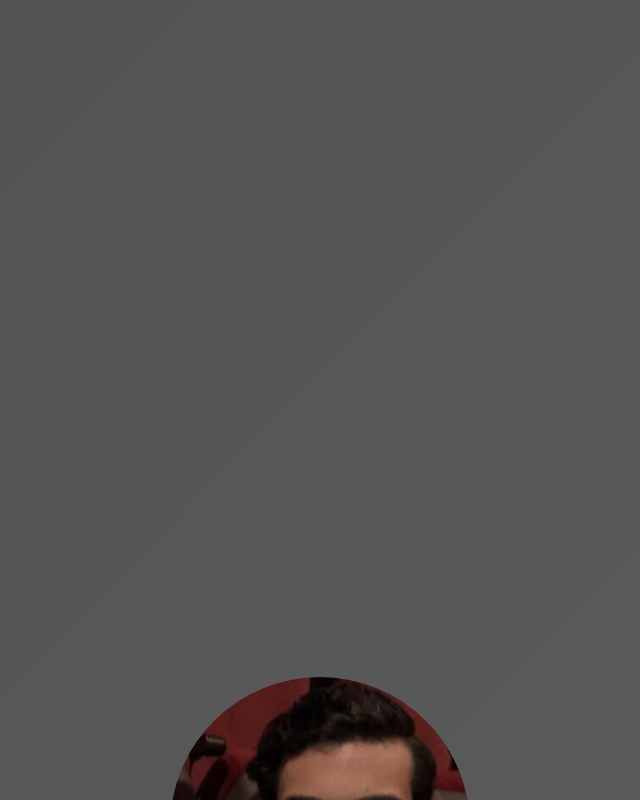
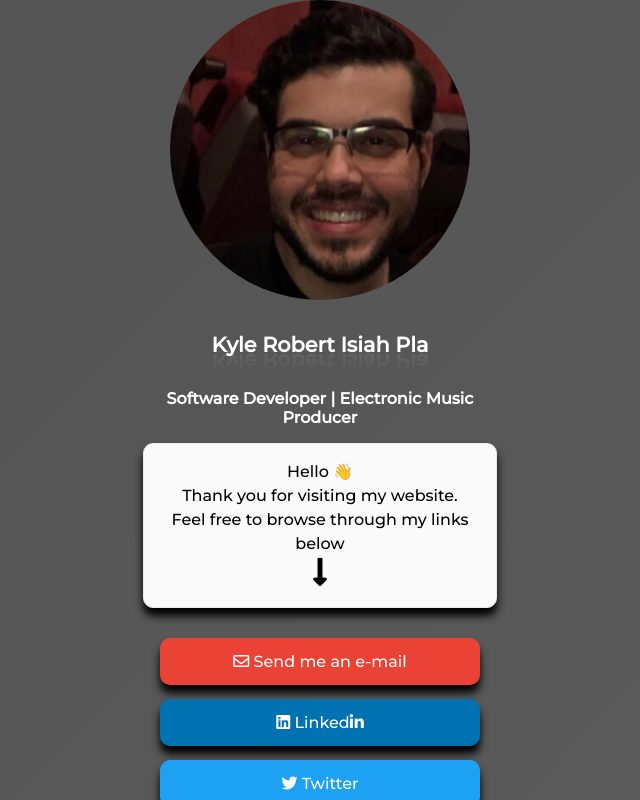
Before and after one commit to kpla001/kylepla.com, a Next.js app: page / in a window 1280 px wide. Shown: the top 800 px of the page, without its empty margins (320-960 px from the left). Built offline with nearby package versions, Linux system fonts and the light colour scheme.

Commit message:
fix empty space

```diff
--- a/pages/index.js
+++ b/pages/index.js
@@ -5,7 +5,7 @@ import Link from 'next/link'
 
 export default function Home() {
   return (
-    <>
+    <article>
       <Head>
         <title>Kyle R. I. Pla</title>
         <meta name="description" content="Kyle R. I. Pla - Full Stack Developer" />
@@ -75,7 +75,7 @@ export default function Home() {
               </li>
               <li className="spotify-artist">
                 <a href="https://open.spotify.com/artist/6Ht4ILQE4RvOcH3zBsFt8x?si=sVUF544lT7CFexDcLY2mKQ&dl_branch=1" className="link">
-                  <i className="fab fa-spotify"></i> Listen to my music on Spotify
+                  <i className="fab fa-spotify"></i> Listen to me Spotify
                 </a>
               </li>
               <li className="soundcloud">
@@ -91,6 +91,6 @@ export default function Home() {
         </div>
       </main>
 
-    </>
+    </article>
   )
 }
--- a/styles/globals.scss
+++ b/styles/globals.scss
@@ -66,17 +66,23 @@ caption {
 @import url("https://fonts.googleapis.com/css2?family=Aleo:wght@700&display=swap");
 @import url("https://fonts.googleapis.com/css2?family=Aleo:wght@700&family=Atkinson+Hyperlegible:wght@700&display=swap");
 
-main {
+article {
+  display: grid;
+  flex-direction: column;
+  align-items: flex-start;
   font-family: "Montserrat", sans-serif;
   margin: 0;
   width: 100;
-  height: 310vh;
+  height: 352vh;
   color: #fff;
   background: linear-gradient(-45deg, #cecece, #616161, #3d3d3d);
   background-size: 400% 400%;
   -webkit-animation: Gradient 8s ease infinite;
   -moz-animation: Gradient 8s ease infinite;
   animation: Gradient 8s ease infinite;
+}
+
+main {
   color: white;
   display: grid;
   flex-direction: column;
```
